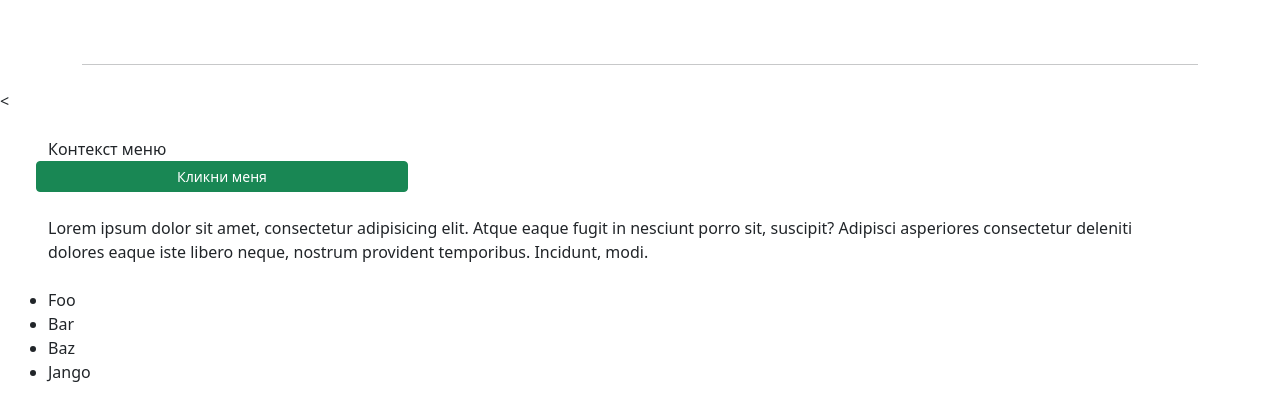
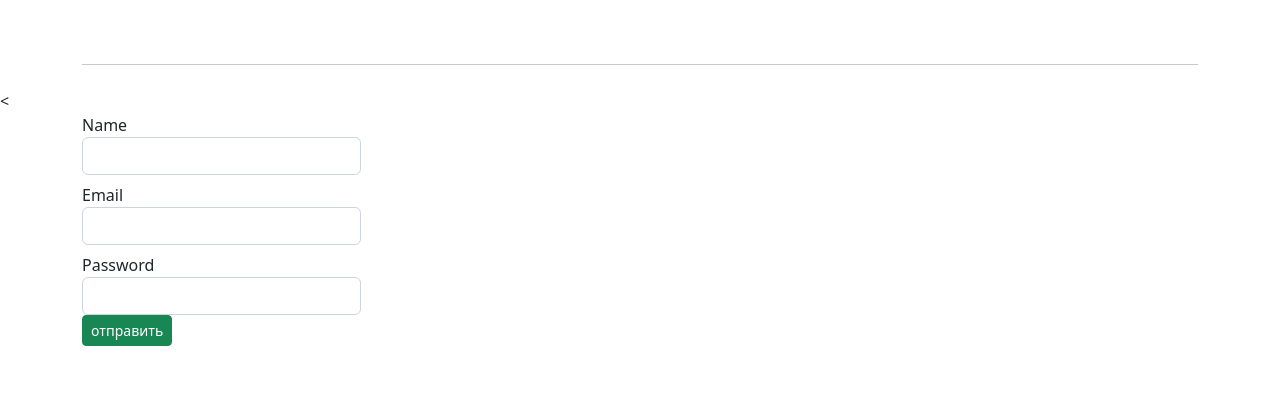
Before and after one commit to AK14/itAcademyJs, a website: page index.html in a window 1280 px wide. Drawn offline with nearby package versions, Linux system fonts and the light colour scheme.

Commit message:
12.08.2022

```diff
--- a/index.html
+++ b/index.html
@@ -95,6 +95,7 @@
 
 </div>
 -->
+<!--
 
 <div class="container m-4 row">
     <div class="" > Контекст меню </div>
@@ -114,6 +115,24 @@
     </ul>
 
 </div>
+-->
+<div class="container">
+    <form action="#" id="localStorage">
+        <div class="col-3">
+            <label for="name"> Name </label>
+            <input type="text" name="name" class="form-control" required>
+        </div>
+        <div class="col-3 mt-2">
+            <label for="email"> Email </label>
+            <input type="email" name="email" class="form-control" required>
+        </div>
+        <div class="col-3 mt-2">
+            <label for="password"> Password </label>
+            <input type="password" name="password" class="form-control" required>
+        </div>
+        <input class="btn btn-sm btn-success" type="submit" value="отправить">
+    </form>
+</div>
 
 </body>
 <!--<script src="https://cdn.jsdelivr.net/npm/@popperjs/core@2.11.5/dist/umd/popper.min.js" integrity="sha384-Xe+8cL9oJa6tN/veChSP7q+mnSPaj5Bcu9mPX5F5xIGE0DVittaqT5lorf0EI7Vk" crossorigin="anonymous"></script>-->
--- a/js/index.js
+++ b/js/index.js
@@ -875,3 +875,53 @@ if(kb){
         console.log(e, e.target);
     });
 }*/
+
+
+
+// alert(localStorage.getItem('key'))
+// localStorage.removeItem('key');
+// localStorage.clear();
+
+// localStorage.setItem()
+
+
+// localStorage.setItem('key', 100);
+
+let lcForm = document.getElementById('localStorage');
+if(lcForm) {
+    lcForm.addEventListener('submit',function (ev){
+        ev.preventDefault();
+        let formData = new FormData(lcForm);
+        let data = Object.fromEntries(formData.entries())
+
+        localStorage.setItem('localStorageForm', JSON.stringify(data))
+
+        // localStorage.setItem('name',data.name);
+        // localStorage.setItem('email',data.email);
+        // localStorage.setItem('secretPass', data.password);
+    })
+
+    window.onload = () => {
+        let data = localStorage.getItem('localStorageForm');
+        let obj = JSON.parse(data);
+        /* ПОЛУЧЕНИЕ ДАННЫХ ИЗ JSON */
+        Object.keys(obj).forEach( (key)=>{
+           lcForm[key].value = obj[key]
+        });
+
+        // if(data){
+        //
+        //     console.log(obj);
+        // }
+
+        /*if(localStorage.getItem('localStorage')){
+            data
+            let nameItem = document.querySelector('#localStorage input[name="name"]');
+            nameItem.value = localStorage.getItem('name')
+        }*/
+    }
+}
+
+/* indexDB  Асинхронное хранение данных
+* Встроенная БД, больше чем local storage
+* */
```
